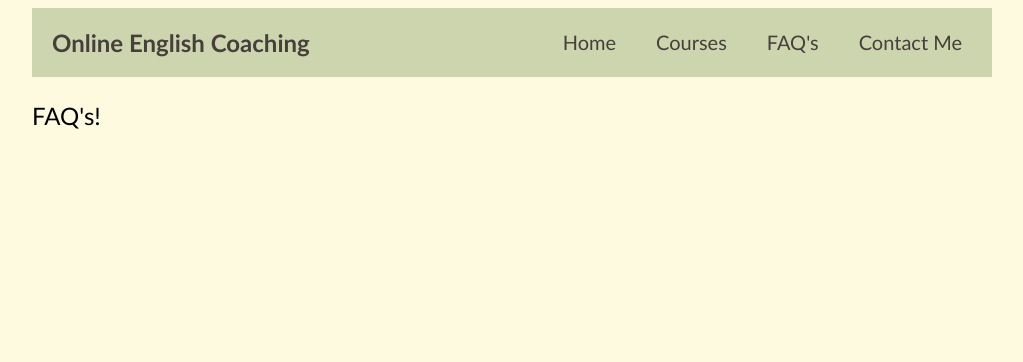
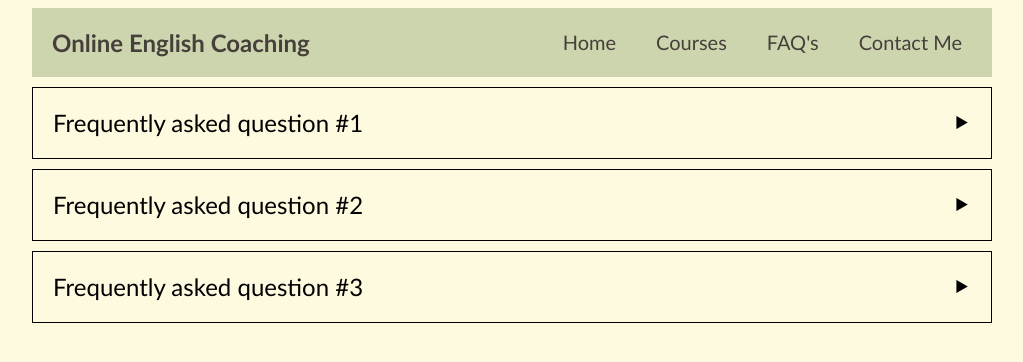
Before and after one commit to chris-azuaje/English-Coaching-Site, a plain HTML site: page faqs.html in a window 1280 px wide. Shown: the whole page, without its empty margins (128-1151 px from the left). Drawn offline with Linux system fonts and the light colour scheme.

Commit message:
Latest commit

```diff
--- a/faqs.html
+++ b/faqs.html
@@ -20,18 +20,20 @@
         </nav>
       </header>
       <main>
-        <p>FAQ's!</p>
         <div>
           <div class="question-container">
-            <div class="question"></div>
+            <div class="question">Frequently asked question #1</div>
+            <div>&#11208;</div>
             <!-- <div class="answer"></div> -->
           </div>
           <div class="question-container">
-            <div class="question"></div>
+            <div class="question">Frequently asked question #2</div>
+            <div>&#11208;</div>
             <!-- <div class="answer"></div> -->
           </div>
           <div class="question-container">
-            <div class="question"></div>
+            <div class="question">Frequently asked question #3</div>
+            <div>&#11208;</div>
             <!-- <div class="answer"></div> -->
           </div>
         </div>
--- a/styles.css
+++ b/styles.css
@@ -107,6 +107,14 @@ main {
   cursor: pointer;
 }
 
+.question-container {
+  display: flex;
+  justify-content: space-between;
+  border: 1px solid black;
+  padding: 20px;
+  margin-top: 10px;
+}
+
 #contact-me--header {
   text-align: center;
 }
```
